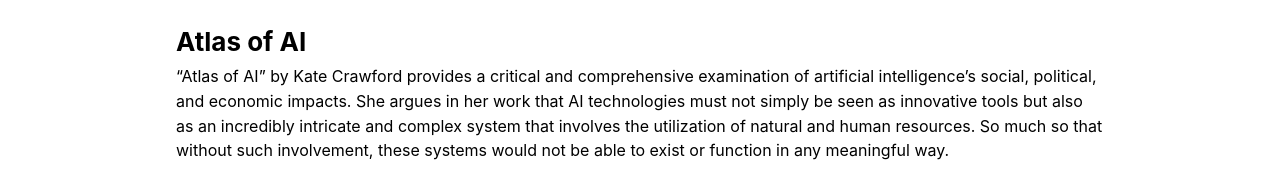
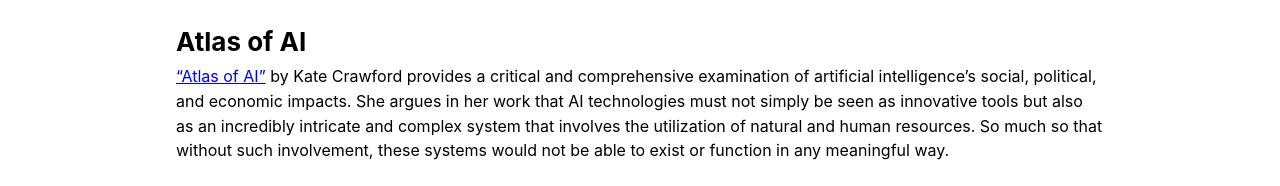
Before and after one commit to danderekma/balancing-the-scale, a Next.js app: page / in a window 1280 px wide. Shown: the part 605-791 px from the top of the page. Built offline with nearby package versions, Linux system fonts and the light colour scheme.

Commit message:
Add link

```diff
--- a/app/page.tsx
+++ b/app/page.tsx
@@ -169,14 +169,16 @@
             Atlas of AI
           </Title>
           <Text>
-            “Atlas of AI” by Kate Crawford provides a critical and comprehensive
-            examination of artificial intelligence’s social, political, and
-            economic impacts. She argues in her work that AI technologies must
-            not simply be seen as innovative tools but also as an incredibly
-            intricate and complex system that involves the utilization of
-            natural and human resources. So much so that without such
-            involvement, these systems would not be able to exist or function in
-            any meaningful way.
+            <Link href="https://www.katecrawford.net/index.html">
+              “Atlas of AI”
+            </Link>{" "}
+            by Kate Crawford provides a critical and comprehensive examination
+            of artificial intelligence’s social, political, and economic
+            impacts. She argues in her work that AI technologies must not simply
+            be seen as innovative tools but also as an incredibly intricate and
+            complex system that involves the utilization of natural and human
+            resources. So much so that without such involvement, these systems
+            would not be able to exist or function in any meaningful way.
           </Text>
           <Space h="lg" />
           <Text>
```
